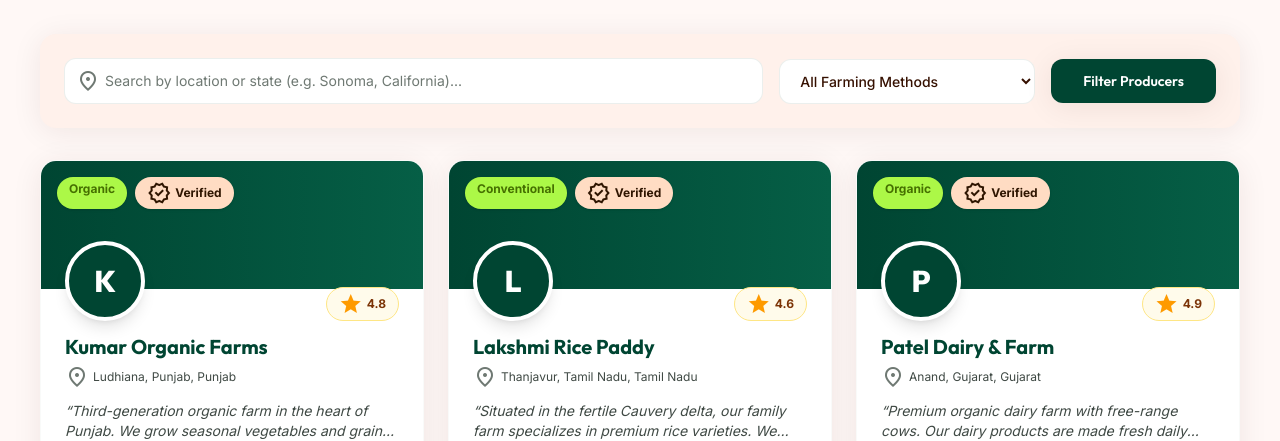
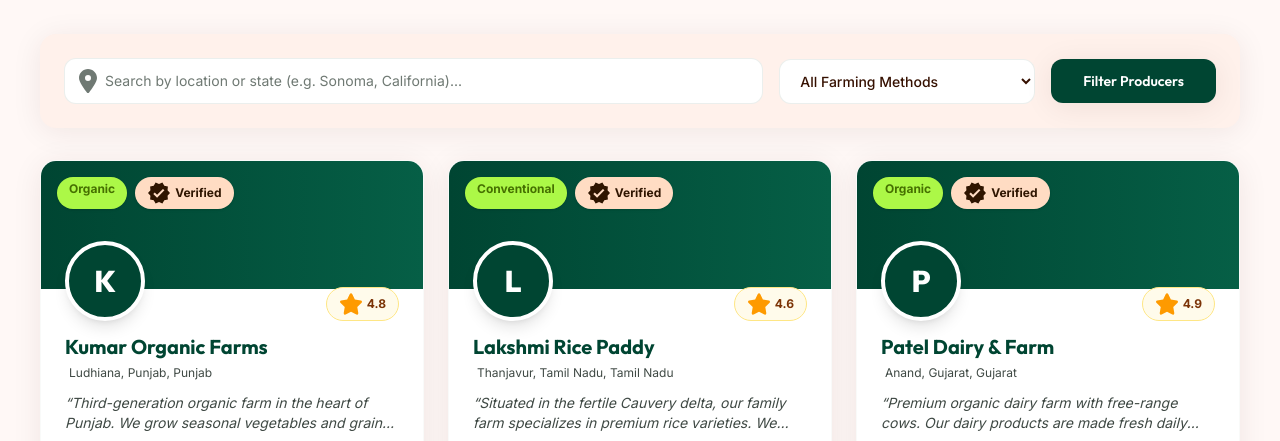
Before and after one commit to BakedPotato52/farmer-to-consumer-agri-marketplace, a Next.js app: page /farmers in a window 1280 px wide. Shown: the part 210-651 px from the top of the page. Built offline with nearby package versions, Linux system fonts and the light colour scheme; no server answers.

Commit message:
feat: update cart and product pages with new icons for improved UI; enhance farmer profile and farmers listing with verification indicators

```diff
--- a/app/(consumer)/farmers/[id]/page.tsx
+++ b/app/(consumer)/farmers/[id]/page.tsx
@@ -3,6 +3,8 @@ import Link from "next/link";
 import { getFarmerById } from "@/lib/data/farmers";
 import { filterProducts } from "@/lib/data/products";
 import { getReviewsByFarmer } from "@/lib/data/reviews";
+import { MdVerified } from "react-icons/md";
+import { FaLocationDot, FaStar } from "react-icons/fa6";
 
 export default async function FarmerProfilePage(props: {
   params: Promise<{ id: string }>;
@@ -20,8 +22,8 @@ export default async function FarmerProfilePage(props: {
   return (
     <div className="w-full min-h-screen pb-16 bg-background">
       {/* Hero Banner Section */}
-      <section className="relative h-[320px] md:h-[400px] overflow-hidden bg-gradient-to-r from-primary to-primary-container text-white flex items-end pb-12">
-        <div className="absolute inset-0 opacity-20 bg-[radial-gradient(circle_at_70%_20%,_var(--tw-gradient-stops))] from-white via-transparent to-transparent" />
+      <section className="relative h-80 md:h-100 overflow-hidden bg-linear-to-r from-primary to-primary-container text-white flex items-end pb-12">
+        <div className="absolute inset-0 opacity-20 bg-[radial-gradient(circle_at_70%_20%,var(--tw-gradient-stops))] from-white via-transparent to-transparent" />
 
         <div className="relative z-10 max-w-[1280px] mx-auto w-full px-4 md:px-10 flex flex-col md:flex-row md:items-end justify-between gap-6">
           <div className="flex items-center md:items-end gap-6">
@@ -30,14 +32,14 @@ export default async function FarmerProfilePage(props: {
             </div>
             <div>
               <div className="inline-flex items-center gap-1.5 px-3 py-1 bg-secondary-container text-on-secondary-container rounded-full text-xs font-bold mb-2 shadow-sm">
-                <span className="material-symbols-outlined text-[16px]">verified</span>
+                <span className="material-symbols-outlined text-[16px]"><MdVerified /></span>
                 <span className="capitalize">{farmer.farmingMethod} Farmer</span>
               </div>
               <h1 className="font-heading text-3xl md:text-5xl font-extrabold text-white mb-1 tracking-tight">
                 {farmer.farmName}
               </h1>
               <p className="text-sm md:text-base text-white/90 flex items-center gap-1">
-                <span className="material-symbols-outlined text-[18px]">location_on</span>
+                <span className="material-symbols-outlined text-[18px]"><FaLocationDot /></span>
                 {farmer.farmLocation}, {farmer.state}
               </p>
             </div>
@@ -78,7 +80,7 @@ export default async function FarmerProfilePage(props: {
       {/* Main Content Grid */}
       <section className="max-w-[1280px] mx-auto px-4 md:px-10 py-12 grid grid-cols-1 lg:grid-cols-12 gap-8">
         {/* Left Column: Farm Details & Reviews */}
-        <div className="lg:col-span-4 space-y-6">
+        <div className="lg:col-span-4 space-y-6 sticky top-24 self-start">
           {/* About Farm */}
           <div className="glass-card rounded-3xl p-8 organic-shadow space-y-6">
             <h2 className="font-heading text-2xl font-bold text-primary">About Our Farm</h2>
@@ -122,7 +124,7 @@ export default async function FarmerProfilePage(props: {
                             className="material-symbols-outlined text-[14px]"
                             style={{ fontVariationSettings: star <= review.rating ? "'FILL' 1" : "'FILL' 0" }}
                           >
-                            star
+                            <FaStar />
                           </span>
                         ))}
                       </div>
@@ -166,9 +168,9 @@ export default async function FarmerProfilePage(props: {
                   <Link
                     key={product.id}
                     href={`/products/${product.id}`}
-                    className="bg-white rounded-2xl organic-shadow overflow-hidden group flex flex-col hover:translate-y-[-4px] transition-all duration-300 border border-outline-variant/10"
+                    className="bg-white rounded-2xl organic-shadow overflow-hidden group flex flex-col hover:-translate-y-1 transition-all duration-300 border border-outline-variant/10"
                   >
-                    <div className={`h-40 relative bg-gradient-to-br ${gradient} flex items-center justify-center p-4`}>
+                    <div className={`h-40 relative bg-linear-to-br ${gradient} flex items-center justify-center p-4`}>
                       <div className="text-7xl opacity-30 transform -rotate-12 group-hover:scale-110 transition-transform duration-700 select-none">
                         {product.category === "vegetables" && "🥬"}
                         {product.category === "fruits" && "🍎"}
--- a/app/(consumer)/farmers/page.tsx
+++ b/app/(consumer)/farmers/page.tsx
@@ -1,5 +1,7 @@
 import Link from "next/link";
 import { getVerifiedFarmers } from "@/lib/data/farmers";
+import { MdVerified } from "react-icons/md";
+import { FaLocationDot, FaStar } from "react-icons/fa6";
 
 export default async function FarmersPage(props: {
   searchParams: Promise<{ [key: string]: string | string[] | undefined }>;
@@ -46,7 +48,7 @@ export default async function FarmersPage(props: {
               className="w-full pl-10 pr-4 py-3 bg-white border border-outline-variant/30 rounded-xl text-sm outline-none focus:ring-2 focus:ring-primary/20 text-on-surface placeholder:text-outline"
             />
             <span className="material-symbols-outlined absolute left-3 top-1/2 -translate-y-1/2 text-outline text-[18px]">
-              location_on
+              <FaLocationDot />
             </span>
           </div>
 
@@ -97,14 +99,14 @@ export default async function FarmersPage(props: {
               className="group relative bg-white rounded-2xl overflow-hidden organic-shadow border border-outline-variant/10 transition-all hover:-translate-y-1 flex flex-col"
             >
               {/* Header Banner & Avatar */}
-              <div className="h-32 bg-gradient-to-r from-primary to-primary-container relative p-4 flex items-start justify-between">
+              <div className="h-32 bg-linear-to-r from-primary to-primary-container relative p-4 flex items-start justify-between">
                 <div className="flex gap-2">
                   <span className="px-3 py-1 rounded-full bg-secondary-container text-on-secondary-container text-xs font-bold shadow-sm capitalize">
                     {farmer.farmingMethod}
                   </span>
                   {farmer.isVerified && (
                     <span className="px-3 py-1 rounded-full bg-tertiary-fixed text-on-tertiary-fixed text-xs font-bold shadow-sm flex items-center gap-1">
-                      <span className="material-symbols-outlined text-[14px]">verified</span> Verified
+                      <span className="material-symbols-outlined text-[14px]"><MdVerified /></span> Verified
                     </span>
                   )}
                 </div>
@@ -117,7 +119,7 @@ export default async function FarmersPage(props: {
                 </div>
                 <div className="flex items-center gap-1 bg-amber-50 px-3 py-1 rounded-full border border-amber-200">
                   <span className="material-symbols-outlined text-amber-500 text-[16px]" style={{ fontVariationSettings: "'FILL' 1" }}>
-                    star
+                    <FaStar />
                   </span>
                   <span className="text-xs font-bold text-amber-900">{farmer.rating.toFixed(1)}</span>
                 </div>
@@ -128,7 +130,7 @@ export default async function FarmersPage(props: {
                   {farmer.farmName}
                 </h3>
                 <div className="flex items-center text-on-surface-variant text-xs mb-3">
-                  <span className="material-symbols-outlined text-[16px] mr-1 text-outline">location_on</span>
+                  <span className="material-symbols-outlined text-[16px] mr-1 text-outline"></span>
                   {farmer.farmLocation}, {farmer.state}
                 </div>
 
--- a/app/(consumer)/orders/page.tsx
+++ b/app/(consumer)/orders/page.tsx
@@ -57,7 +57,7 @@ export default async function OrdersPage() {
             return (
               <div
                 key={order.id}
-                className="glass-card organic-shadow rounded-2xl p-6 md:p-8 flex flex-col md:flex-row gap-6 transition-all hover:translate-y-[-2px]"
+                className="glass-card organic-shadow rounded-2xl p-6 md:p-8 flex flex-col md:flex-row gap-6 transition-all hover:-translate-y-0.5 hover:shadow-lg duration-300 border border-outline-variant/10"
               >
                 {/* Visual Icon Badge */}
                 <div className="w-full md:w-36 h-36 bg-surface-container-low rounded-2xl flex flex-col items-center justify-center shrink-0 border border-outline-variant/10 text-primary">
--- a/app/(consumer)/products/[id]/page.tsx
+++ b/app/(consumer)/products/[id]/page.tsx
@@ -4,6 +4,9 @@ import { getProductById } from "@/lib/data/products";
 import { getFarmerById } from "@/lib/data/farmers";
 import { getReviewsByProduct } from "@/lib/data/reviews";
 import AddToCartButton from "./AddToCartButton";
+import { FaRegCheckCircle } from "react-icons/fa";
+import { MdOutlineRateReview, MdVerified } from "react-icons/md";
+import { FaLocationDot, FaStar } from "react-icons/fa6";
 
 export default async function ProductDetailPage(props: {
   params: Promise<{ id: string }>;
@@ -48,7 +51,7 @@ export default async function ProductDetailPage(props: {
       <div className="grid grid-cols-1 lg:grid-cols-12 gap-8 lg:gap-12">
         {/* Left Column: Visual Showcase */}
         <div className="lg:col-span-7 space-y-6">
-          <div className={`relative aspect-square md:aspect-[4/3] rounded-3xl bg-gradient-to-br ${bgGradient} organic-shadow flex items-center justify-center p-8 overflow-hidden`}>
+          <div className={`relative aspect-square md:aspect-4/3 rounded-3xl bg-linear-to-br ${bgGradient} organic-shadow flex items-center justify-center p-8 overflow-hidden`}>
             {/* Background Emoji watermark */}
             <div className="text-9xl opacity-20 transform -rotate-12 scale-150 select-none">
               {product.category === "vegetables" && "🥬"}
@@ -62,7 +65,7 @@ export default async function ProductDetailPage(props: {
             <div className="absolute top-6 left-6 flex flex-col gap-2 z-10">
               {product.isOrganic && (
                 <span className="bg-secondary-container text-on-secondary-container px-4 py-1.5 rounded-full text-xs font-bold flex items-center gap-1.5 shadow-sm">
-                  <span className="material-symbols-outlined text-[16px]">check_circle</span>
+                  <span className="material-symbols-outlined text-[16px]"><FaRegCheckCircle /></span>
                   Certified Organic
                 </span>
               )}
@@ -83,7 +86,7 @@ export default async function ProductDetailPage(props: {
 
             {reviews.length === 0 ? (
               <div className="text-center py-8 text-on-surface-variant">
-                <span className="material-symbols-outlined text-4xl text-outline mb-2">rate_review</span>
+                <span className="material-symbols-outlined text-4xl text-outline mb-2"><MdOutlineRateReview /></span>
                 <p className="text-sm">No reviews yet for this product. Be the first to share your thoughts!</p>
               </div>
             ) : (
@@ -103,7 +106,7 @@ export default async function ProductDetailPage(props: {
                           className="material-symbols-outlined text-[18px]"
                           style={{ fontVariationSettings: star <= review.rating ? "'FILL' 1" : "'FILL' 0" }}
                         >
-                          star
+                          <FaStar />
                         </span>
                       ))}
                     </div>
@@ -118,7 +121,7 @@ export default async function ProductDetailPage(props: {
         {/* Right Column: Product Info & Purchase Sidebar */}
         <div className="lg:col-span-5 space-y-6">
           {/* Main Action Box */}
-          <div className="glass-card rounded-3xl p-8 organic-shadow space-y-6 sticky top-24">
+          <div className="glass-card rounded-3xl p-8 organic-shadow space-y-6 sticky top-24 lg:self-start lg:max-h-[calc(100vh-6rem)] lg:overflow-y-auto lg:overscroll-contain">
             <div>
               <span className="text-xs font-bold text-outline uppercase tracking-wider block mb-1">
                 {product.category}
@@ -134,8 +137,11 @@ export default async function ProductDetailPage(props: {
                   <span className="text-sm text-outline ml-1">/ {product.unit}</span>
                 </div>
                 <div className="flex items-center gap-1 bg-amber-50 px-3 py-1 rounded-full border border-amber-200">
-                  <span className="material-symbols-outlined text-amber-500 text-[18px]" style={{ fontVariationSettings: "'FILL' 1" }}>
-                    star
+                  <span
+                    className="material-symbols-outlined text-amber-500 text-[18px]"
+                    style={{ fontVariationSettings: "'FILL' 1" }}
+                  >
+                    <FaStar />
                   </span>
                   <span className="text-sm font-bold text-amber-900">{product.rating.toFixed(1)}</span>
                   <span className="text-xs text-amber-700">({product.totalReviews})</span>
@@ -173,11 +179,11 @@ export default async function ProductDetailPage(props: {
                 <h4 className="font-heading text-lg font-bold text-primary flex items-center gap-1.5">
                   {farmer.farmName}
                   {farmer.isVerified && (
-                    <span className="material-symbols-outlined text-secondary-fixed-dim text-[18px]">verified</span>
+                    <span className="material-symbols-outlined text-secondary-fixed-dim text-[18px]"><MdVerified /></span>
                   )}
                 </h4>
                 <p className="text-xs text-on-surface-variant flex items-center gap-1">
-                  <span className="material-symbols-outlined text-[14px]">location_on</span>
+                  <span className="material-symbols-outlined text-[14px]"><FaLocationDot /></span>
                   {farmer.farmLocation}
                 </p>
               </div>
--- a/app/(consumer)/products/page.tsx
+++ b/app/(consumer)/products/page.tsx
@@ -3,6 +3,8 @@ import { filterProducts } from "@/lib/data/products";
 import { getAllFarmers } from "@/lib/data/farmers";
 import { ProductCategory } from "@/lib/types";
 import { BiSearch } from "react-icons/bi";
+import { FaLeaf } from "react-icons/fa6";
+import { MdVerified, MdVisibility } from "react-icons/md";
 
 export default async function ProductsPage(props: {
   searchParams: Promise<{ [key: string]: string | string[] | undefined }>;
@@ -119,7 +121,7 @@ export default async function ProductsPage(props: {
                   className="w-5 h-5 rounded border-outline text-primary focus:ring-primary"
                 />
                 <span className="text-sm font-semibold text-on-surface group-hover:text-primary transition-colors flex items-center gap-1">
-                  <span className="material-symbols-outlined text-[16px] text-secondary">eco</span>
+                  <span className="material-symbols-outlined text-[16px] text-secondary"><FaLeaf /></span>
                   Organic Certified Only
                 </span>
               </label>
@@ -233,7 +235,7 @@ export default async function ProductsPage(props: {
                       {product.isOrganic && (
                         <div className="absolute top-4 left-4">
                           <span className="bg-amber-100/90 backdrop-blur-md text-amber-900 text-xs font-bold py-1 px-3 rounded-full flex items-center gap-1 shadow-sm">
-                            <span className="material-symbols-outlined text-[14px]">verified</span> Organic
+                            <span className="material-symbols-outlined text-[14px]"><MdVerified /></span> Organic
                           </span>
                         </div>
                       )}
@@ -259,7 +261,7 @@ export default async function ProductsPage(props: {
                           <span className="text-xs text-outline">per {product.unit}</span>
                         </div>
                         <span className="bg-primary hover:bg-primary-container text-on-primary px-4 py-2 rounded-xl text-xs font-semibold flex items-center gap-1.5 transition-all shadow-sm">
-                          <span className="material-symbols-outlined text-[16px]">visibility</span> View
+                          <span className="material-symbols-outlined text-[16px]"><MdVisibility /></span> View
                         </span>
                       </div>
                     </div>
```
Also changed, not shown: app/(consumer)/cart/page.tsx (+14 -9 lines), app/(consumer)/products/[id]/AddToCartButton.tsx (+5 -2 lines).
